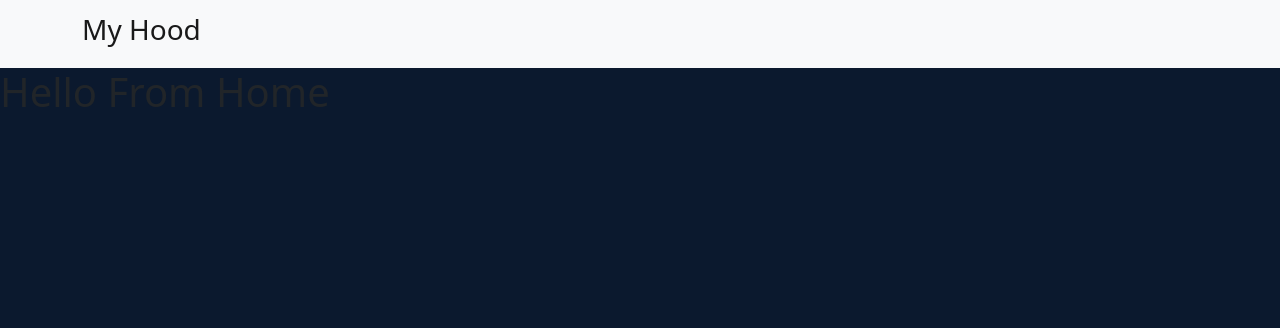
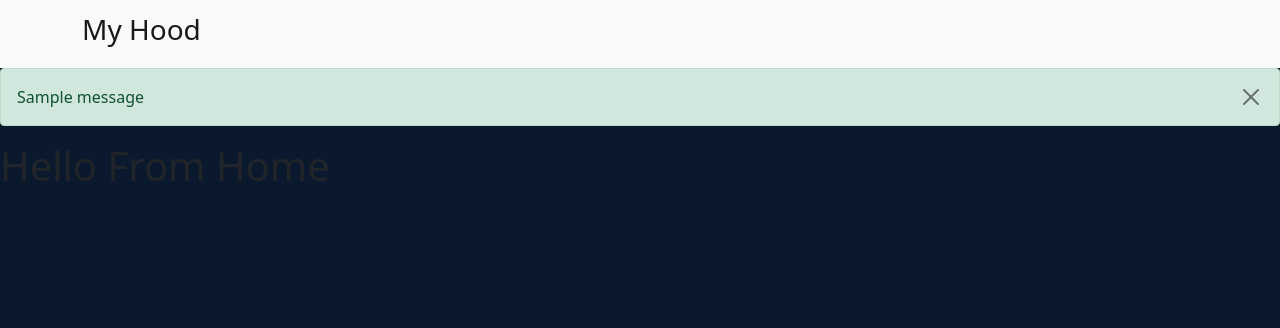
Before and after one commit to otienotimothy/myhood, a Django app: template hood/templates/home.html in a window 1280 px wide. Shown: the top 328 px of the page. Run offline with Django 3.2, Linux system fonts and the light colour scheme; the template is opened without the code that fills it, so the values that code supplies are empty; tables that the repository leaves empty hold one stand-in row (values such as "Sample post"); one stand-in notice (Sample message) is shown; some libraries are stand-ins or nearby versions.

Commit message:
Add information reporting to the UI

```diff
--- a/templates/base.html
+++ b/templates/base.html
@@ -21,11 +21,28 @@
 			referrerpolicy="no-referrer"
 		/>
 		<!-- Custom Css -->
-		<link rel="stylesheet" href="{% static 'css/styles.css' %}">
+		<link rel="stylesheet" href="{% static 'css/styles.css' %}" />
 		<title>MyHood</title>
 	</head>
-	<body style="background-color: #0B192E;">
-		{% include 'navbar.html' %} {% block content %} {% endblock %}
+	<body style="background-color: #0b192e">
+		{% include 'navbar.html' %} {% if messages %} {% for message in messages %}
+		{% if message.level_tag == 'error' %}
+		<div
+			class="alert alert-danger alter-dismissible fade show d-flex align-items-center justify-content-between"
+			role="alert"
+		>
+			{{ message }}
+			<button type="button" class="btn-close" data-bs-dismiss="alert"></button>
+		</div>
+		{% else %}
+		<div
+			class="alert alert-success alter-dismissible fade show d-flex align-items-center justify-content-between"
+			role="alert"
+		>
+			{{ message }}
+			<button type="button" class="btn-close" data-bs-dismiss="alert"></button>
+		</div>
+		{% endif %} {% endfor %} {% endif %} {% block content %} {% endblock %}
 		<!-- JavaScript Bundle with Popper -->
 		<script
 			src="https://cdn.jsdelivr.net/npm/bootstrap@5.1.3/dist/js/bootstrap.bundle.min.js"
```
